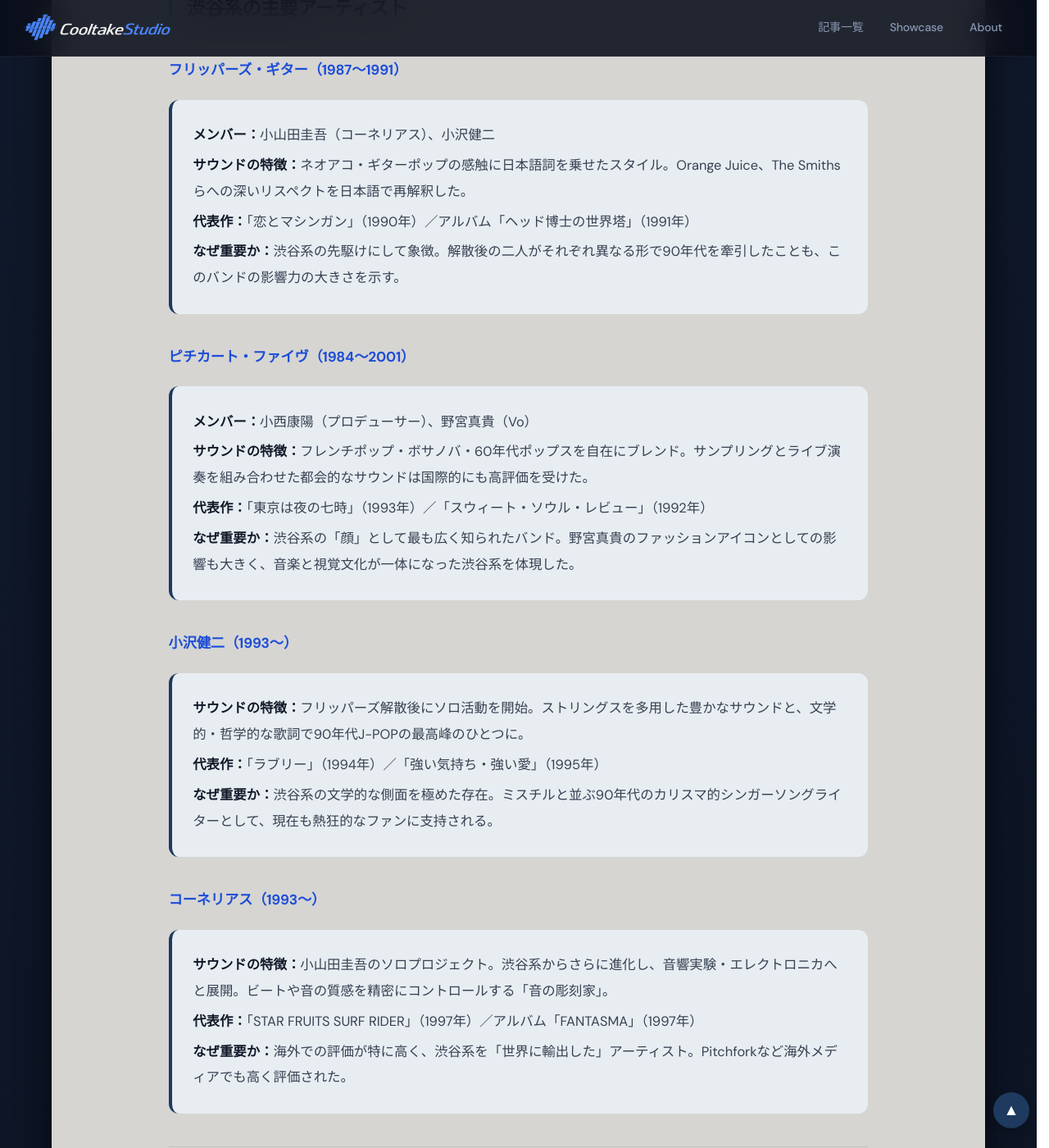
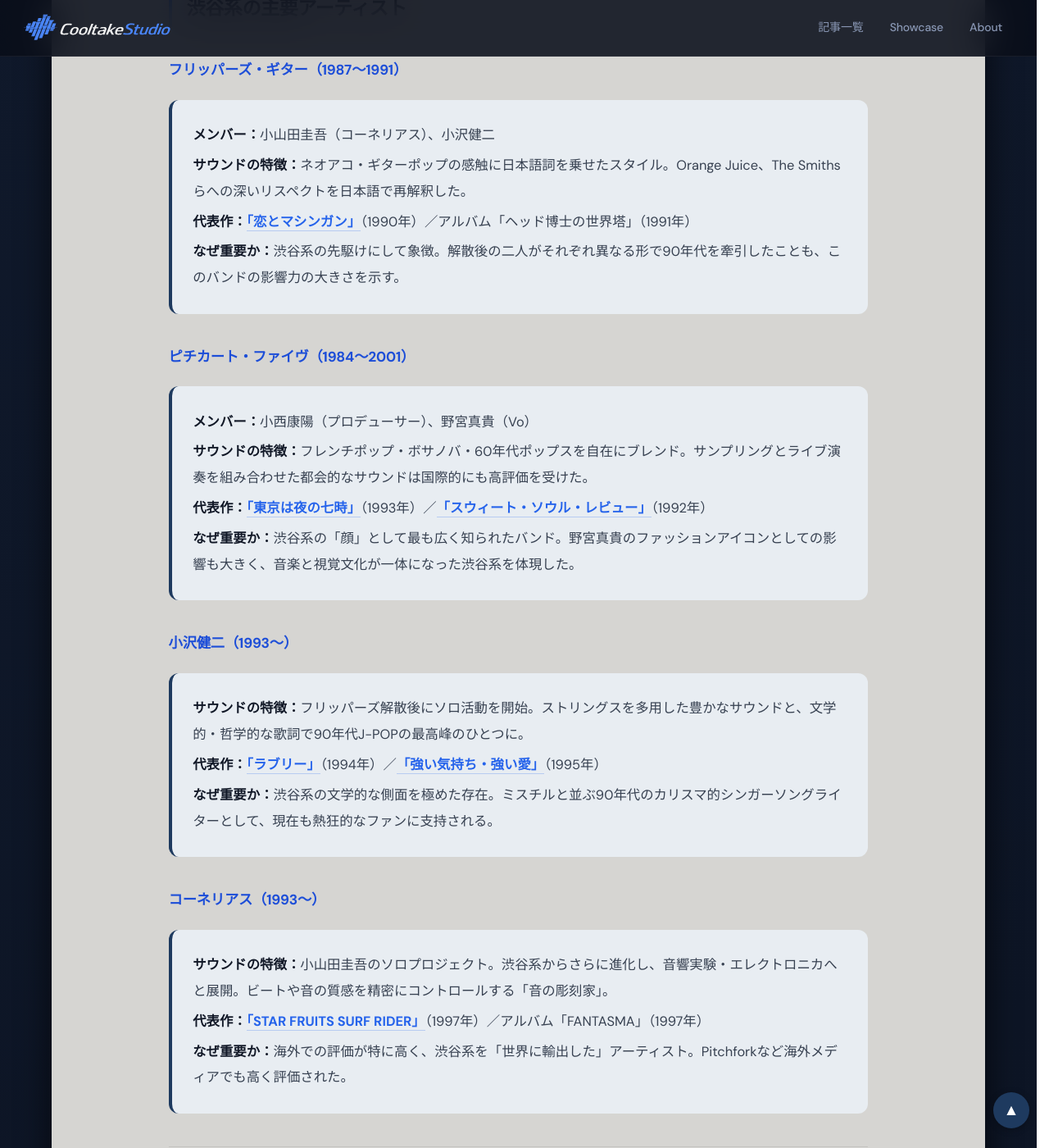
Before and after one commit to cooltake/cooltake-staging, a Jekyll site: the page built from _posts/2026-05-30-japan-music-12-shibuya-kei.md, in a window 1280 px wide and 1400 px high, scrolled down 997 px. Shown: the whole window at 82% size. Built offline with Jekyll 4.4.1, drawn with Linux system fonts in a browser that asks for light colours; some web fonts are replaced.

Commit message:
fix(shibuya-kei): 代表作の曲名をYouTube Musicリンクに変換

```diff
--- a/_posts/2026-05-30-japan-music-12-shibuya-kei.md
+++ b/_posts/2026-05-30-japan-music-12-shibuya-kei.md
@@ -21,19 +21,19 @@
 
 ### フリッパーズ・ギター（1987〜1991）
 
-<div style="background:#e8edf2;border-radius:12px;padding:1.4rem 1.6rem;margin:1.2rem 0;border-left:4px solid #1e3a5f;"><span style="display:block;color:#374151;margin:.3rem 0;"><strong>メンバー：</strong>小山田圭吾（コーネリアス）、小沢健二</span><span style="display:block;color:#374151;margin:.3rem 0;"><strong>サウンドの特徴：</strong>ネオアコ・ギターポップの感触に日本語詞を乗せたスタイル。Orange Juice、The Smithsらへの深いリスペクトを日本語で再解釈した。</span><span style="display:block;color:#374151;margin:.3rem 0;"><strong>代表作：</strong>「恋とマシンガン」（1990年）／アルバム「ヘッド博士の世界塔」（1991年）</span><span style="display:block;color:#374151;margin:.3rem 0;"><strong>なぜ重要か：</strong>渋谷系の先駆けにして象徴。解散後の二人がそれぞれ異なる形で90年代を牽引したことも、このバンドの影響力の大きさを示す。</span></div>
+<div style="background:#e8edf2;border-radius:12px;padding:1.4rem 1.6rem;margin:1.2rem 0;border-left:4px solid #1e3a5f;"><span style="display:block;color:#374151;margin:.3rem 0;"><strong>メンバー：</strong>小山田圭吾（コーネリアス）、小沢健二</span><span style="display:block;color:#374151;margin:.3rem 0;"><strong>サウンドの特徴：</strong>ネオアコ・ギターポップの感触に日本語詞を乗せたスタイル。Orange Juice、The Smithsらへの深いリスペクトを日本語で再解釈した。</span><span style="display:block;color:#374151;margin:.3rem 0;"><strong>代表作：</strong><a href="https://music.youtube.com/search?q=%E3%83%95%E3%83%AA%E3%83%83%E3%83%91%E3%83%BC%E3%82%BA%E3%82%AE%E3%82%BF%E3%83%BC%20%E6%81%8B%E3%81%A8%E3%83%9E%E3%82%B7%E3%83%B3%E3%82%AC%E3%83%B3" target="_blank" rel="nofollow noopener" style="color:#1e3a5f;text-decoration:none;font-weight:600;">「恋とマシンガン」</a>（1990年）／アルバム「ヘッド博士の世界塔」（1991年）</span><span style="display:block;color:#374151;margin:.3rem 0;"><strong>なぜ重要か：</strong>渋谷系の先駆けにして象徴。解散後の二人がそれぞれ異なる形で90年代を牽引したことも、このバンドの影響力の大きさを示す。</span></div>
 
 ### ピチカート・ファイヴ（1984〜2001）
 
-<div style="background:#e8edf2;border-radius:12px;padding:1.4rem 1.6rem;margin:1.2rem 0;border-left:4px solid #1e3a5f;"><span style="display:block;color:#374151;margin:.3rem 0;"><strong>メンバー：</strong>小西康陽（プロデューサー）、野宮真貴（Vo）</span><span style="display:block;color:#374151;margin:.3rem 0;"><strong>サウンドの特徴：</strong>フレンチポップ・ボサノバ・60年代ポップスを自在にブレンド。サンプリングとライブ演奏を組み合わせた都会的なサウンドは国際的にも高評価を受けた。</span><span style="display:block;color:#374151;margin:.3rem 0;"><strong>代表作：</strong>「東京は夜の七時」（1993年）／「スウィート・ソウル・レビュー」（1992年）</span><span style="display:block;color:#374151;margin:.3rem 0;"><strong>なぜ重要か：</strong>渋谷系の「顔」として最も広く知られたバンド。野宮真貴のファッションアイコンとしての影響も大きく、音楽と視覚文化が一体になった渋谷系を体現した。</span></div>
+<div style="background:#e8edf2;border-radius:12px;padding:1.4rem 1.6rem;margin:1.2rem 0;border-left:4px solid #1e3a5f;"><span style="display:block;color:#374151;margin:.3rem 0;"><strong>メンバー：</strong>小西康陽（プロデューサー）、野宮真貴（Vo）</span><span style="display:block;color:#374151;margin:.3rem 0;"><strong>サウンドの特徴：</strong>フレンチポップ・ボサノバ・60年代ポップスを自在にブレンド。サンプリングとライブ演奏を組み合わせた都会的なサウンドは国際的にも高評価を受けた。</span><span style="display:block;color:#374151;margin:.3rem 0;"><strong>代表作：</strong><a href="https://music.youtube.com/search?q=%E3%83%94%E3%83%81%E3%82%AB%E3%83%BC%E3%83%88%E3%83%95%E3%82%A1%E3%82%A4%E3%83%B4%20%E6%9D%B1%E4%BA%AC%E3%81%AF%E5%A4%9C%E3%81%AE%E4%B8%83%E6%99%82" target="_blank" rel="nofollow noopener" style="color:#1e3a5f;text-decoration:none;font-weight:600;">「東京は夜の七時」</a>（1993年）／<a href="https://music.youtube.com/search?q=%E3%83%94%E3%83%81%E3%82%AB%E3%83%BC%E3%83%88%E3%83%95%E3%82%A1%E3%82%A4%E3%83%B4%20%E3%82%B9%E3%82%A6%E3%82%A3%E3%83%BC%E3%83%88%E3%82%BD%E3%82%A6%E3%83%AB%E3%83%AC%E3%83%93%E3%83%A5%E3%83%BC" target="_blank" rel="nofollow noopener" style="color:#1e3a5f;text-decoration:none;font-weight:600;">「スウィート・ソウル・レビュー」</a>（1992年）</span><span style="display:block;color:#374151;margin:.3rem 0;"><strong>なぜ重要か：</strong>渋谷系の「顔」として最も広く知られたバンド。野宮真貴のファッションアイコンとしての影響も大きく、音楽と視覚文化が一体になった渋谷系を体現した。</span></div>
 
 ### 小沢健二（1993〜）
 
-<div style="background:#e8edf2;border-radius:12px;padding:1.4rem 1.6rem;margin:1.2rem 0;border-left:4px solid #1e3a5f;"><span style="display:block;color:#374151;margin:.3rem 0;"><strong>サウンドの特徴：</strong>フリッパーズ解散後にソロ活動を開始。ストリングスを多用した豊かなサウンドと、文学的・哲学的な歌詞で90年代J-POPの最高峰のひとつに。</span><span style="display:block;color:#374151;margin:.3rem 0;"><strong>代表作：</strong>「ラブリー」（1994年）／「強い気持ち・強い愛」（1995年）</span><span style="display:block;color:#374151;margin:.3rem 0;"><strong>なぜ重要か：</strong>渋谷系の文学的な側面を極めた存在。ミスチルと並ぶ90年代のカリスマ的シンガーソングライターとして、現在も熱狂的なファンに支持される。</span></div>
+<div style="background:#e8edf2;border-radius:12px;padding:1.4rem 1.6rem;margin:1.2rem 0;border-left:4px solid #1e3a5f;"><span style="display:block;color:#374151;margin:.3rem 0;"><strong>サウンドの特徴：</strong>フリッパーズ解散後にソロ活動を開始。ストリングスを多用した豊かなサウンドと、文学的・哲学的な歌詞で90年代J-POPの最高峰のひとつに。</span><span style="display:block;color:#374151;margin:.3rem 0;"><strong>代表作：</strong><a href="https://music.youtube.com/search?q=%E5%B0%8F%E6%B2%A2%E5%81%A5%E4%BA%8C%20%E3%83%A9%E3%83%96%E3%83%AA%E3%83%BC" target="_blank" rel="nofollow noopener" style="color:#1e3a5f;text-decoration:none;font-weight:600;">「ラブリー」</a>（1994年）／<a href="https://music.youtube.com/search?q=%E5%B0%8F%E6%B2%A2%E5%81%A5%E4%BA%8C%20%E5%BC%B7%E3%81%84%E6%B0%97%E6%8C%81%E3%81%A1%E3%83%BB%E5%BC%B7%E3%81%84%E6%84%9B" target="_blank" rel="nofollow noopener" style="color:#1e3a5f;text-decoration:none;font-weight:600;">「強い気持ち・強い愛」</a>（1995年）</span><span style="display:block;color:#374151;margin:.3rem 0;"><strong>なぜ重要か：</strong>渋谷系の文学的な側面を極めた存在。ミスチルと並ぶ90年代のカリスマ的シンガーソングライターとして、現在も熱狂的なファンに支持される。</span></div>
 
 ### コーネリアス（1993〜）
 
-<div style="background:#e8edf2;border-radius:12px;padding:1.4rem 1.6rem;margin:1.2rem 0;border-left:4px solid #1e3a5f;"><span style="display:block;color:#374151;margin:.3rem 0;"><strong>サウンドの特徴：</strong>小山田圭吾のソロプロジェクト。渋谷系からさらに進化し、音響実験・エレクトロニカへと展開。ビートや音の質感を精密にコントロールする「音の彫刻家」。</span><span style="display:block;color:#374151;margin:.3rem 0;"><strong>代表作：</strong>「STAR FRUITS SURF RIDER」（1997年）／アルバム「FANTASMA」（1997年）</span><span style="display:block;color:#374151;margin:.3rem 0;"><strong>なぜ重要か：</strong>海外での評価が特に高く、渋谷系を「世界に輸出した」アーティスト。Pitchforkなど海外メディアでも高く評価された。</span></div>
+<div style="background:#e8edf2;border-radius:12px;padding:1.4rem 1.6rem;margin:1.2rem 0;border-left:4px solid #1e3a5f;"><span style="display:block;color:#374151;margin:.3rem 0;"><strong>サウンドの特徴：</strong>小山田圭吾のソロプロジェクト。渋谷系からさらに進化し、音響実験・エレクトロニカへと展開。ビートや音の質感を精密にコントロールする「音の彫刻家」。</span><span style="display:block;color:#374151;margin:.3rem 0;"><strong>代表作：</strong><a href="https://music.youtube.com/search?q=Cornelius%20STAR%20FRUITS%20SURF%20RIDER" target="_blank" rel="nofollow noopener" style="color:#1e3a5f;text-decoration:none;font-weight:600;">「STAR FRUITS SURF RIDER」</a>（1997年）／アルバム「FANTASMA」（1997年）</span><span style="display:block;color:#374151;margin:.3rem 0;"><strong>なぜ重要か：</strong>海外での評価が特に高く、渋谷系を「世界に輸出した」アーティスト。Pitchforkなど海外メディアでも高く評価された。</span></div>
 
 ---
 
```
